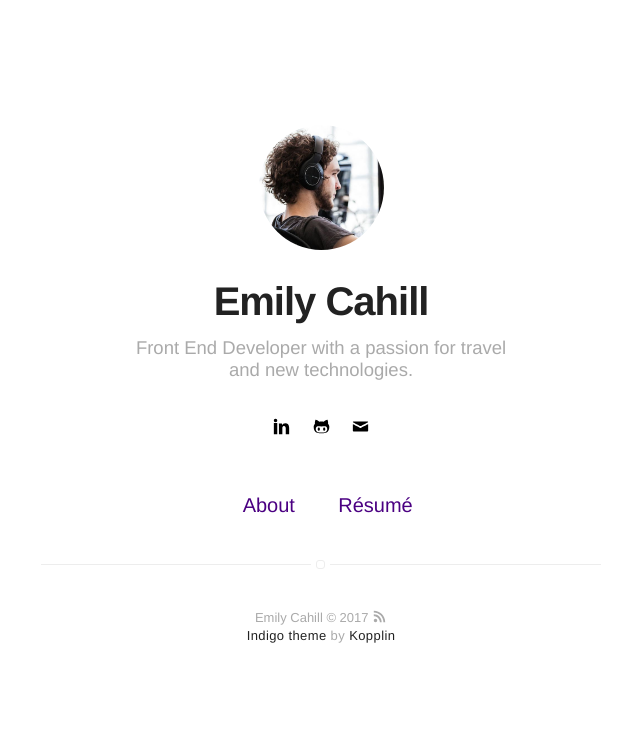
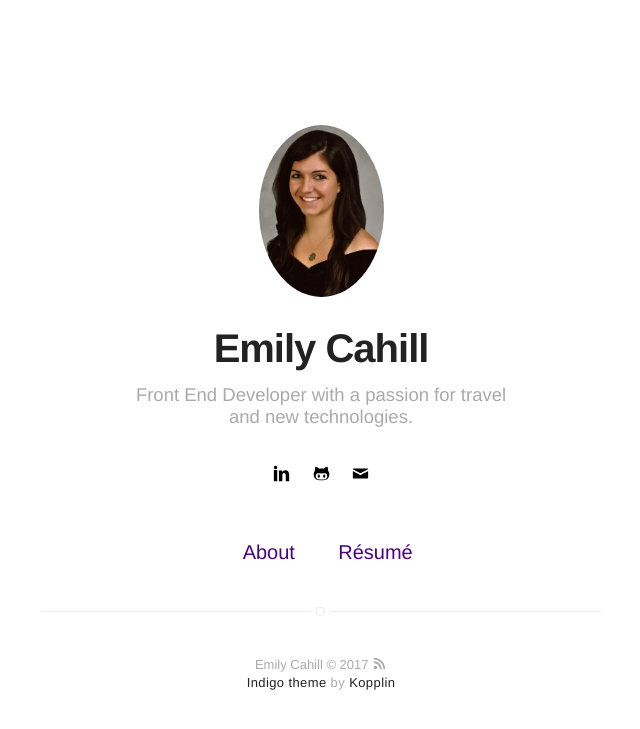
Before and after one commit to ecahill/emilycahill-v2, a Jekyll site: the page built from index.html, in a window 1280 px wide. Shown: the top 729 px of the page, without its empty margins (319-959 px from the left). Built offline with Jekyll 4.4.1, drawn with Linux system fonts in a browser that asks for light colours.

Commit message:
Update _config.yml

```diff
--- a/_config.yml
+++ b/_config.yml
@@ -8,7 +8,7 @@ description: A blog about technology and stuff related
 # if it's an external image, update below for true
 # better with square images
 external-image: false
-picture: assets/images/profile.jpg
+picture: assets/images/profilepicture.jpg
 
 # If you want to include your resume, set to true
 # and specify source (external or local).
@@ -58,7 +58,7 @@ authors:
         name: Emily Cahill
         bio: Front End Developer with a passion for travel and new technologies.
         external-image: false
-        picture: assets/images/profile.jpg
+        picture: assets/images/profilepicture.jpg
 
 
 # do you want a larger site? change the option below
```
